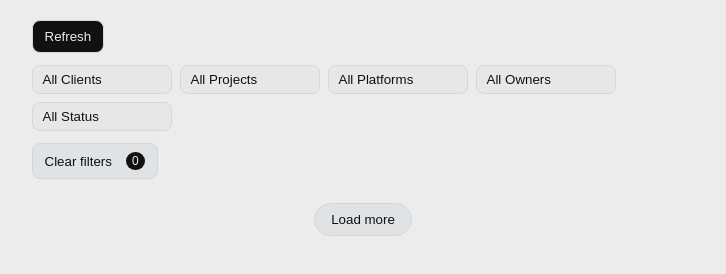
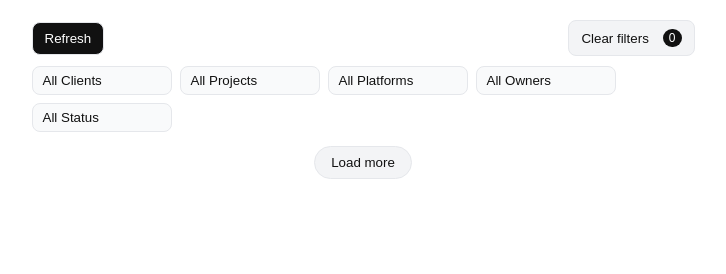
Before and after one commit to emiliagrijalvao666/notion-grid-irregular, a website: page index.html in a window 1280 px wide. Shown: the whole page, without its empty margins (277-1003 px from the left). Drawn offline with Linux system fonts and the light colour scheme.

Commit message:
Update index.html

```diff
--- a/index.html
+++ b/index.html
@@ -1,62 +1,40 @@
 <!doctype html>
 <html lang="es">
 <head>
-  <meta charset="utf-8" />
-  <meta name="viewport" content="width=device-width,initial-scale=1,viewport-fit=cover" />
+  <meta charset="utf-8"/>
+  <meta name="viewport" content="width=device-width,initial-scale=1,viewport-fit=cover"/>
   <title>IG Grid</title>
-  <link rel="stylesheet" href="./styles.css" />
+  <link rel="stylesheet" href="./styles.css?v=8"/>
 </head>
 <body>
   <div id="app" class="wrap">
-
     <div class="toolbar">
-      <div class="toolbar__left">
+      <div class="left">
         <button id="btnRefresh" class="btn btn--refresh">Refresh</button>
       </div>
-
-      <div class="filters" id="filters">
-        <div class="select">
-          <button class="select__btn" id="fClient" aria-expanded="false">All Clients</button>
-          <div class="select__menu" id="mClient"></div>
-        </div>
-        <div class="select">
-          <button class="select__btn" id="fProject" aria-expanded="false">All Projects</button>
-          <div class="select__menu" id="mProject"></div>
-        </div>
-        <div class="select">
-          <button class="select__btn" id="fPlatform" aria-expanded="false">All Platforms</button>
-          <div class="select__menu" id="mPlatform"></div>
-        </div>
-        <div class="select">
-          <button class="select__btn" id="fOwner" aria-expanded="false">All Owners</button>
-          <div class="select__menu" id="mOwner"></div>
-        </div>
-        <div class="select">
-          <button class="select__btn" id="fStatus" aria-expanded="false">All Status</button>
-          <div class="select__menu" id="mStatus"></div>
-        </div>
-      </div>
-
-      <div class="toolbar__right">
+      <div class="right">
         <button id="btnClear" class="btn btn--ghost">
           Clear filters <span id="badgeCount" class="badge" hidden>0</span>
         </button>
       </div>
     </div>
 
-    <!-- GRID -->
+    <div class="filters" id="filters">
+      <div class="select"><button class="select__btn" id="fClient">All Clients</button><div class="select__menu" id="mClient"></div></div>
+      <div class="select"><button class="select__btn" id="fProject">All Projects</button><div class="select__menu" id="mProject"></div></div>
+      <div class="select"><button class="select__btn" id="fPlatform">All Platforms</button><div class="select__menu" id="mPlatform"></div></div>
+      <div class="select"><button class="select__btn" id="fOwner">All Owners</button><div class="select__menu" id="mOwner"></div></div>
+      <div class="select"><button class="select__btn" id="fStatus">All Status</button><div class="select__menu" id="mStatus"></div></div>
+    </div>
+
     <div id="grid" class="grid"></div>
 
-    <!-- MORE -->
-    <div class="more">
-      <button id="btnMore" class="btn btn--more">Load more</button>
-    </div>
-
+    <div class="more"><button id="btnMore" class="btn btn--more">Load more</button></div>
   </div>
 
-  <!-- Overlay de carga y toasts (evita que el JS se rompa si faltan) -->
-  <div id="overlay" class="overlay" hidden></div>
-  <div id="toasts" class="toasts"></div>
+  <!-- overlay & toasts -->
+  <div id="overlay" hidden></div>
+  <div id="toasts" aria-live="polite" aria-atomic="true"></div>
 
   <!-- Modal -->
   <div id="modal" class="modal" aria-hidden="true">
@@ -75,6 +53,6 @@
     </div>
   </div>
 
-  <script type="module" src="/index.js"></script>
+  <script type="module" src="./index.js?v=8"></script>
 </body>
 </html>
```
